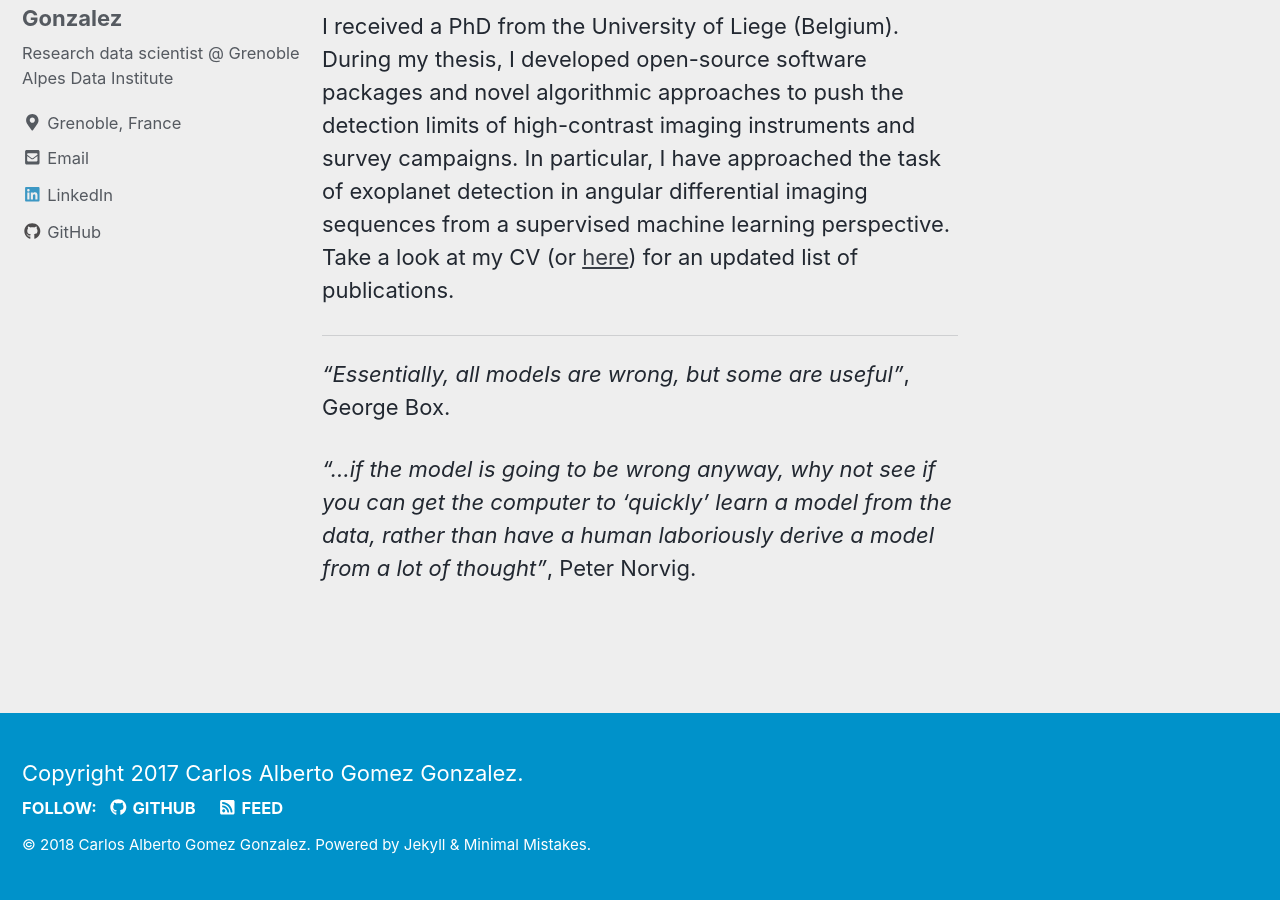
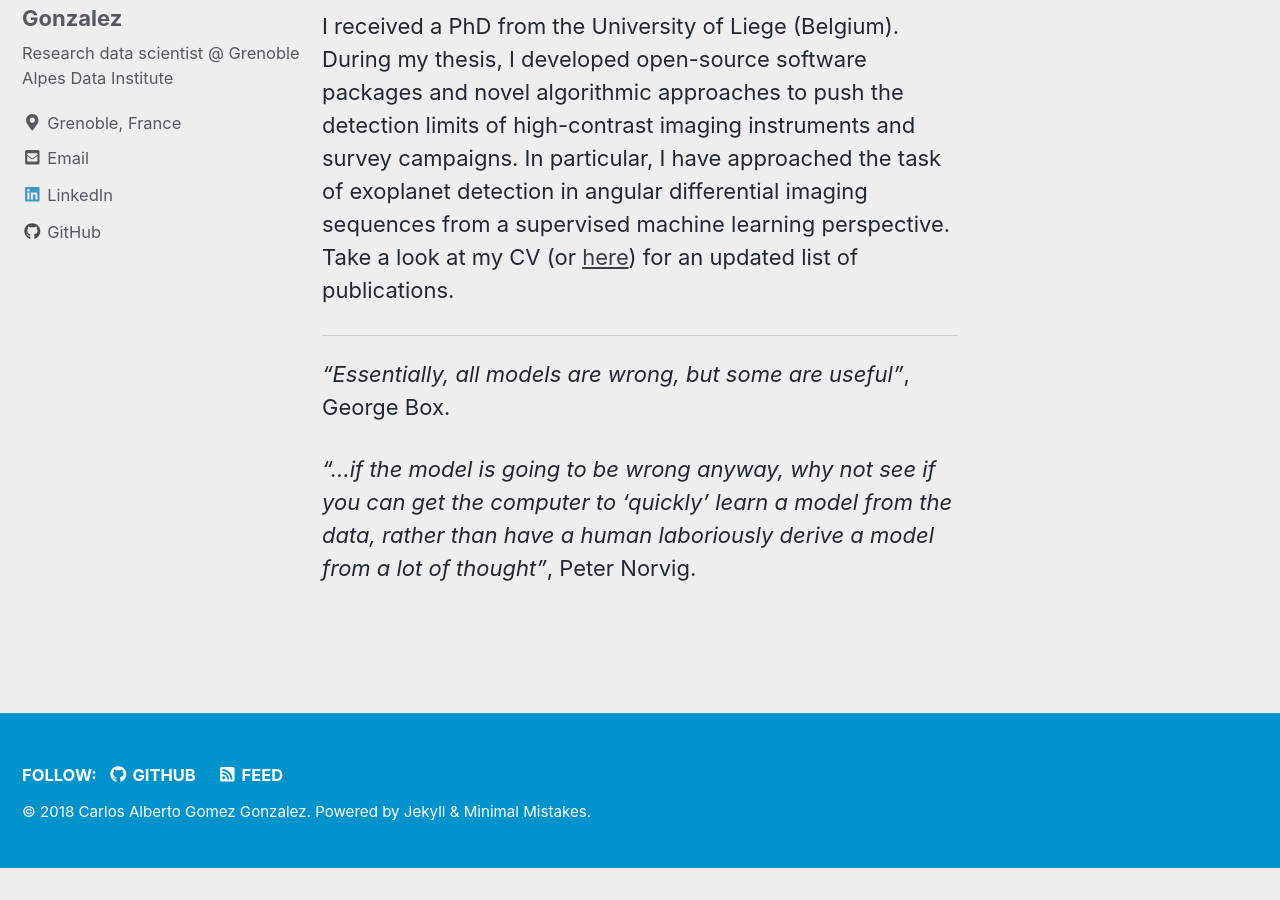
Before and after one commit to carlos-gg/carlos-gg.github.io, a Jekyll site: the page built from index.md, in a window 1280 px wide and 900 px high, scrolled down 866 px. Built offline with Jekyll 4.4.1, drawn with Linux system fonts in a browser that asks for light colours; nearby versions of some CDN libraries; our own code applies the rules of GitHub Pages for plain Markdown files; the list of posts is cut into pages by our own code; after the commit the page ends 1733 px from its top, so only the background shows below that.

Commit message:
no message

```diff
--- a/_includes/footer/custom.html
+++ b/_includes/footer/custom.html
@@ -1,3 +1,2 @@
 <!-- start custom footer snippets -->
-Copyright 2017 Carlos Alberto Gomez Gonzalez.
 <!-- end custom footer snippets -->
```
